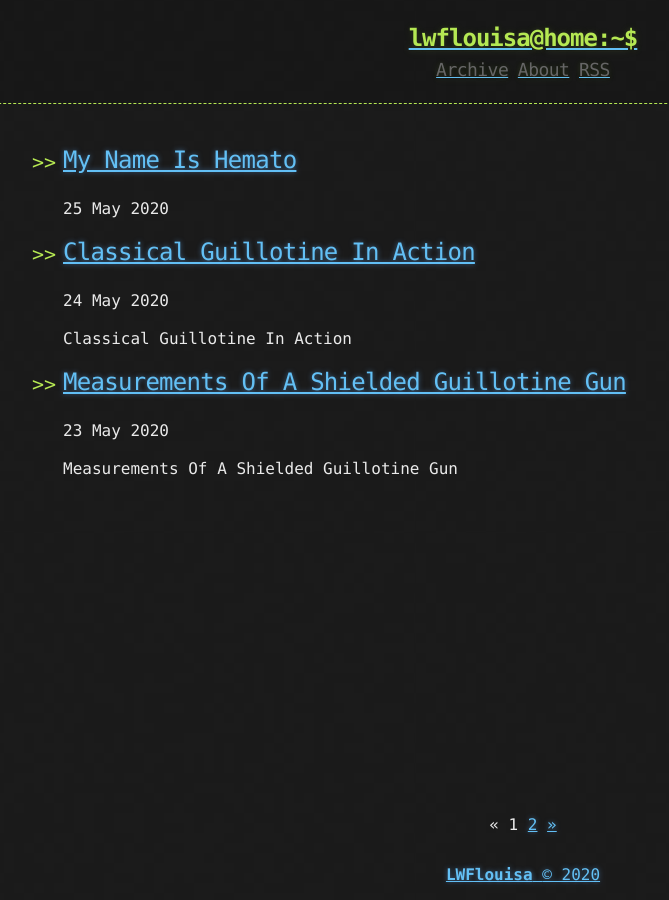
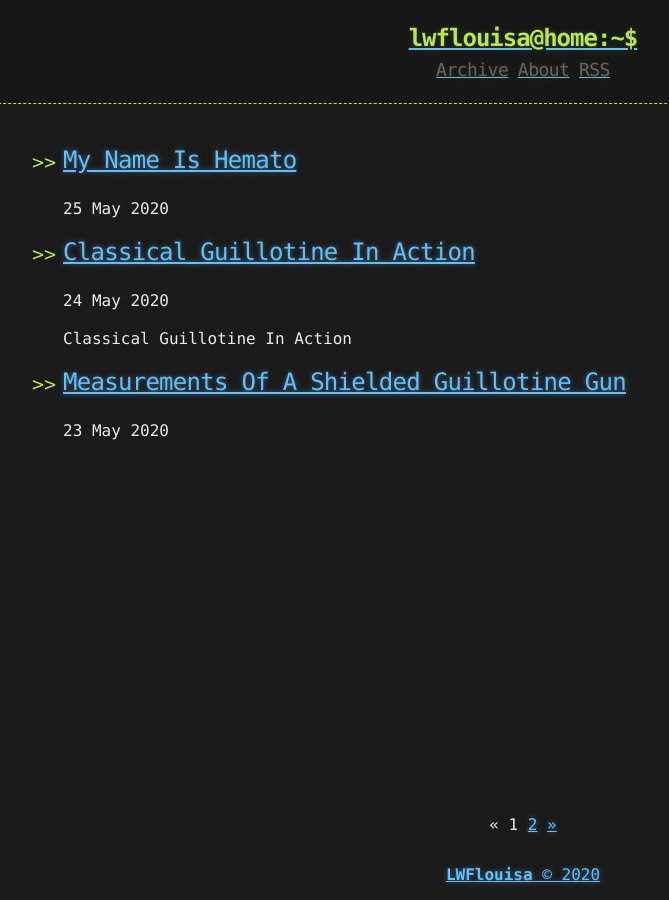
Before and after one commit to LWFlouisa/uploadedfairyOldSynd, a Jekyll site: the page built from index.html, in a window 1280 px wide. Shown: the whole page, without its empty margins (117-786 px from the left). Built offline with Jekyll 4.4.1, drawn with Linux system fonts in a browser that asks for light colours; the list of posts is cut into pages by our own code.

Commit message:
Update 2020-5-23-nextmorningbeheadingP2.md

```diff
--- a/_posts/2020-5-23-nextmorningbeheadingP2.md
+++ b/_posts/2020-5-23-nextmorningbeheadingP2.md
@@ -2,5 +2,4 @@
 title: Measurements Of A Shielded Guillotine Gun
 published: true
 ---
-## Measurements Of A Shielded Guillotine Gun
 ![image](https://raw.githubusercontent.com/LWFlouisa/uploadedfairyalt/master/pages/page3.png)
```
